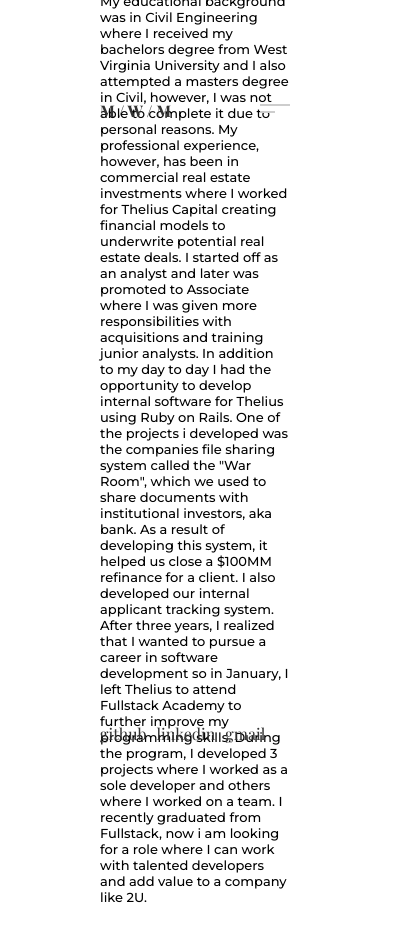
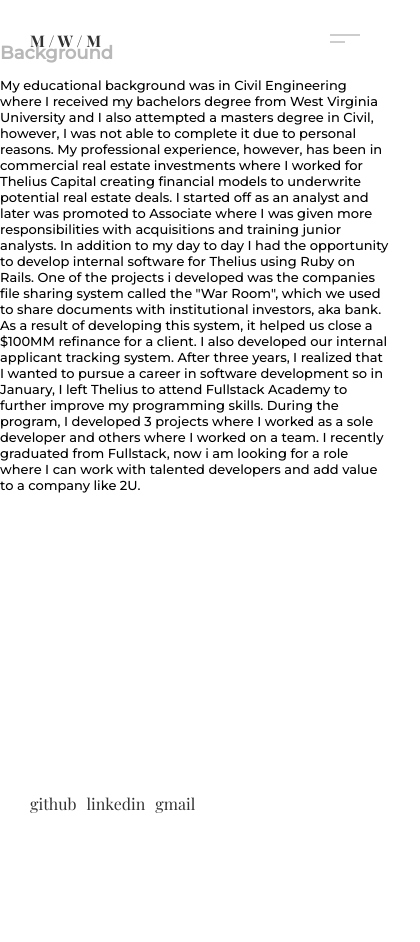
Before and after one commit to mmcdevitt/port, a React (Create React App) app: page /about in a window 390 px wide. Shown: the top 942 px of the page, 420 px wide, since content can reach past the window. After the commit the page ends 844 px from the top, so only its background shows below. Built offline with nearby package versions, Linux system fonts and the light colour scheme.

Commit message:
add media queries for iphone

```diff
--- a/src/App.css
+++ b/src/App.css
@@ -283,3 +283,49 @@
 .table-outer-wrapper {
   overflow-x: scroll;
 }
+
+
+/* Media Queries */
+
+@media (min-width: 768px) and (max-width: 1024px) {
+  h1 {
+    font-size: 25px;
+  }
+}
+
+@media (max-width: 767px) {
+  header,
+  footer,
+  .aside-modal {
+    padding: 30px;
+  }
+
+  h1 {
+    font-size: 18px;
+  }
+
+  .content {
+    flex-direction: column
+  }
+
+  .left {
+    padding: 30px;
+    width: 100%;
+  }
+
+  .project .left h1 {
+    width: 100%;
+  }
+
+  .right {
+    width: 100%;
+  }
+
+  .aside-modal {
+    height: 30%;
+  }
+
+  ul.menu-links li a {
+    font-size: 20px;
+  }
+}
```
